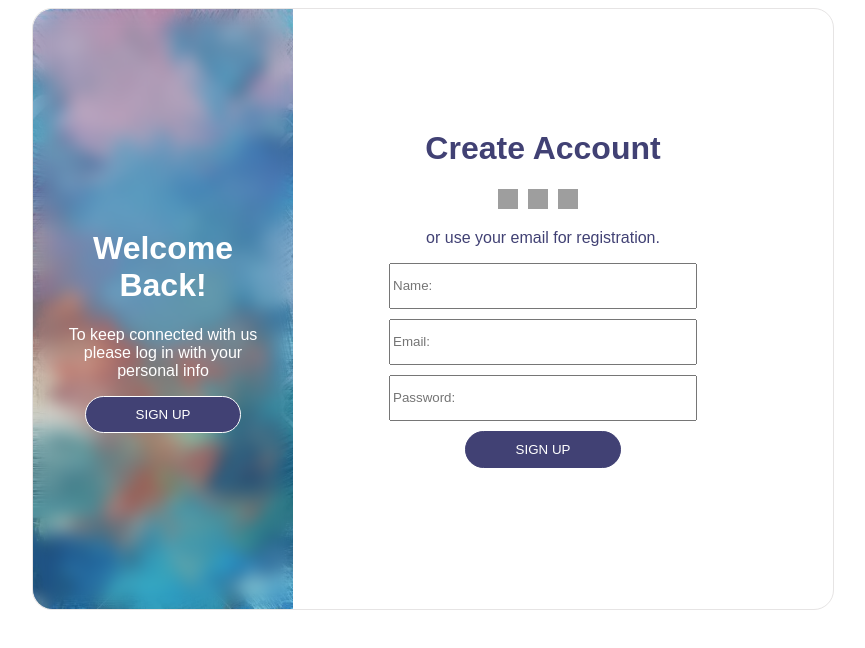
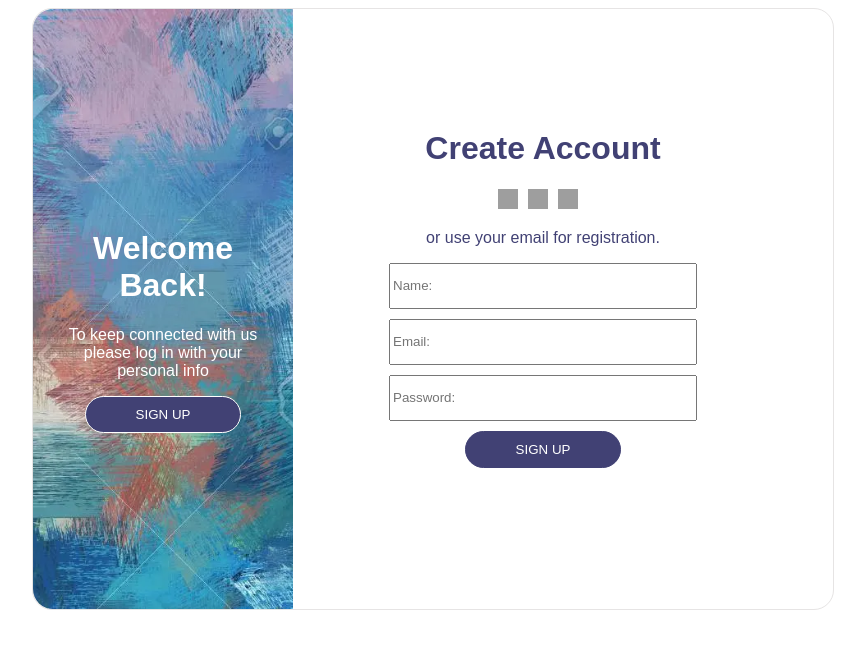
Before and after one commit to Mubasshirah/html_form, a plain HTML site: page index.html in a window 1280 px wide. Shown: the whole page, without its empty margins (207-1072 px from the left). Drawn offline with Linux system fonts and the light colour scheme; grey boxes are pictures that could not be loaded.

Commit message:
Update style.css

```diff
--- a/style.css
+++ b/style.css
@@ -65,7 +65,7 @@
             }
 
             .left .content {
-                backdrop-filter: blur(8px);
+
                 padding-top: 200px;
                 padding-bottom: 176px;
                 padding-left: 20px;
```
